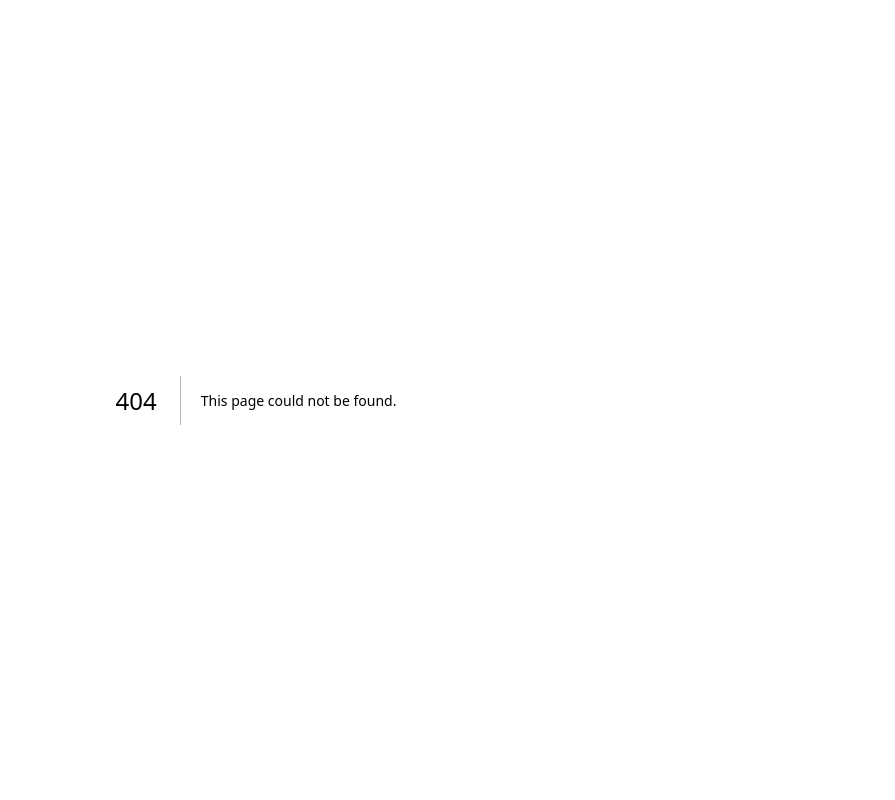
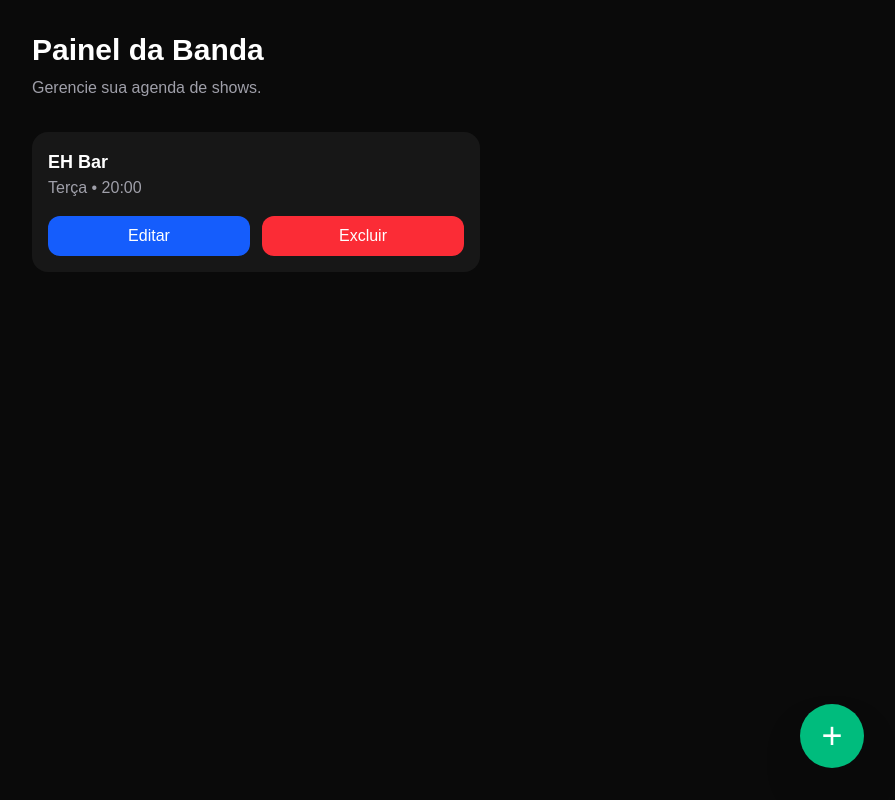
Before and after one commit to Gusttav0k/music-agenda-platform, a Next.js app: page /admin in a window 1280 px wide. Before the commit this address had no page. Shown: the whole page, without its empty margins (384-1279 px from the left). Built offline with nearby package versions, Linux system fonts and the light colour scheme.

Commit message:
inicio admin

```diff
--- /dev/null
+++ b/src/app/admin/page.tsx
@@ -0,0 +1,120 @@
+"use client";
+import { useState } from "react";
+
+
+
+export default function AdminPage() {
+  const [modalAberto, setModalAberto] = useState(false);
+
+  return (
+
+   <main className="min-h-screen bg-neutral-950 px-4 py-8 text-white">
+      <section className="mx-auto max-w-md">
+
+        <h1 className="text-3xl font-bold">
+          Painel da Banda
+        </h1>
+
+        <p className="mt-2 text-zinc-400">
+          Gerencie sua agenda de shows.
+        </p>
+
+        <div className="mt-8 space-y-4">
+
+          <div className="rounded-2xl bg-neutral-900 p-4">
+
+            <h2 className="font-bold text-lg">
+              EH Bar
+            </h2>
+
+            <p className="text-zinc-400">
+              Terça • 20:00
+            </p>
+
+            <div className="mt-4 flex gap-3">
+
+              <button className="flex-1 rounded-xl bg-blue-600 py-2">
+                Editar
+              </button>
+
+              <button className="flex-1 rounded-xl bg-red-500 py-2">
+                Excluir
+              </button>
+
+            </div>
+
+          </div>
+
+        </div>
+
+      </section>
+      <button
+  className="
+    fixed
+    bottom-8
+    right-8
+    z-50
+    flex
+    h-16
+    w-16
+    items-center
+    justify-center
+    rounded-full
+    bg-emerald-500
+    text-4xl
+    font-light
+    text-white
+    shadow-2xl
+    transition
+    hover:scale-110
+    hover:bg-emerald-600
+    active:scale-95
+    "
+    onClick={() => setModalAberto(true)}
+    >
+  +
+</button>
+{modalAberto && (
+  <div className="fixed inset-0 z-50 flex items-end bg-black/70">
+    <div className="mx-auto w-full max-w-md rounded-t-3xl bg-neutral-900 p-5 text-white">
+        <div className="mx-auto mb-5 h-1 w-12 rounded-full bg-zinc-700" />
+      <h2 className="text-xl font-bold">Novo Show</h2>
+
+      <div className="mt-5 space-y-4">
+        <input
+          placeholder="Local"
+          className="w-full rounded-xl bg-neutral-800 px-4 py-3 outline-none"
+        />
+
+        <input
+          placeholder="Dia"
+          className="w-full rounded-xl bg-neutral-800 px-4 py-3 outline-none"
+        />
+
+        <input
+          placeholder="Horário"
+          className="w-full rounded-xl bg-neutral-800 px-4 py-3 outline-none"
+        />
+
+        <input
+          placeholder="Link do Google Maps"
+          className="w-full rounded-xl bg-neutral-800 px-4 py-3 outline-none"
+        />
+
+        <button className="w-full rounded-xl bg-emerald-500 py-3 font-bold">
+          Salvar
+        </button>
+
+        <button
+          onClick={() => setModalAberto(false)}
+          className="w-full rounded-xl bg-neutral-800 py-3 text-zinc-300"
+        >
+          Cancelar
+        </button>
+      </div>
+    </div>
+  </div>
+)}
+    </main>
+  );
+}
--- a/src/app/page.tsx
+++ b/src/app/page.tsx
@@ -2,6 +2,7 @@ import AgendaCard from "@/components/agendacards";
 import Header from "@/components/header";
 import Decorations from "@/components/Decoration";
 import { agenda } from "@/data/agenda";
+import hero from "@/components/Hero";
 
 export default function Home() {
 
@@ -12,6 +13,7 @@ export default function Home() {
 
       <section className="relative z-10 mx-auto w-full max-w-[320px] px-2 sm:max-w-[360px] md:max-w-[420px] lg:max-w-[460px]">
         <Header />
+        <hero />
 
         <div className="mt-8 space-y-5">
           {agenda.map((show, index) => (
```
